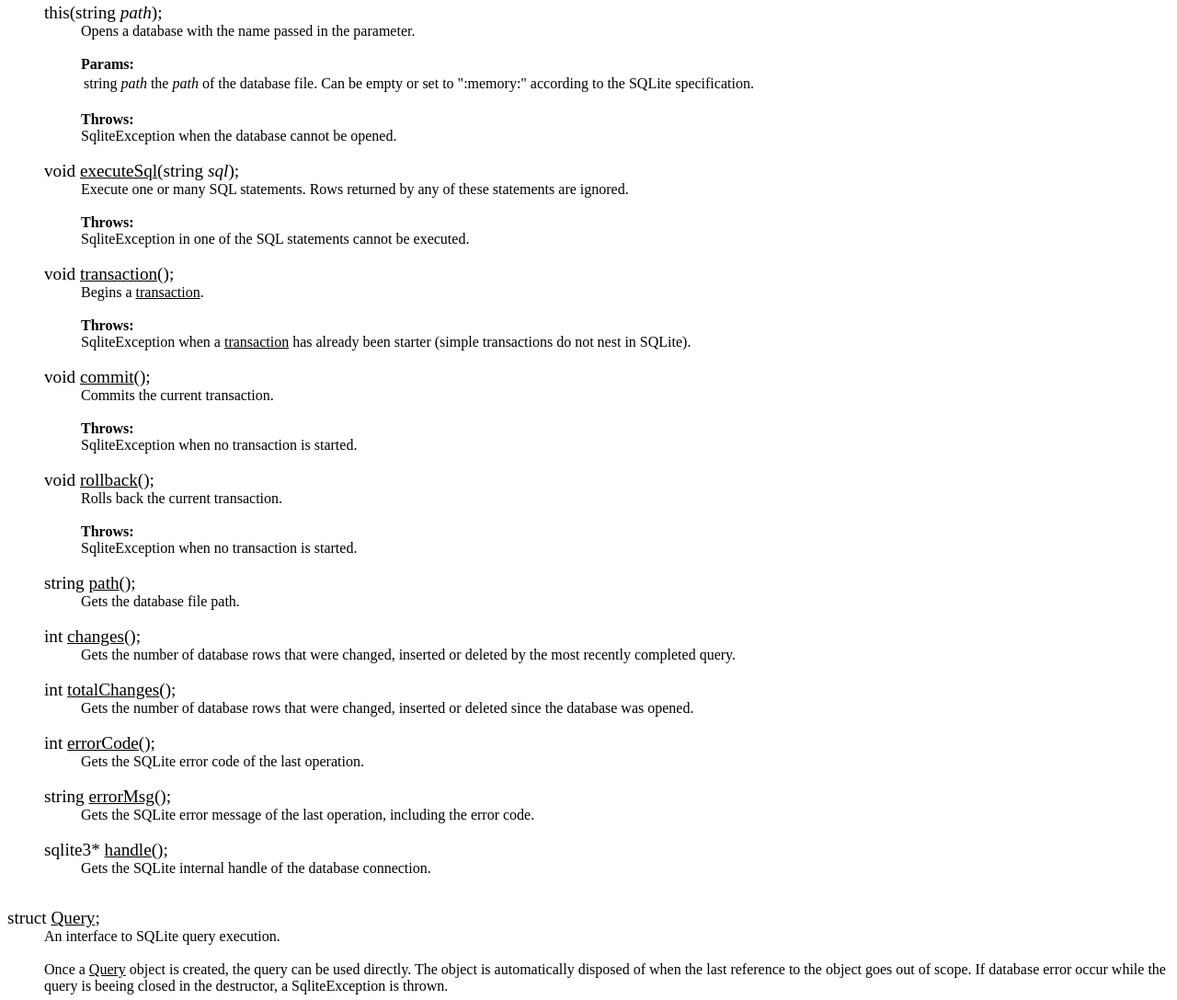
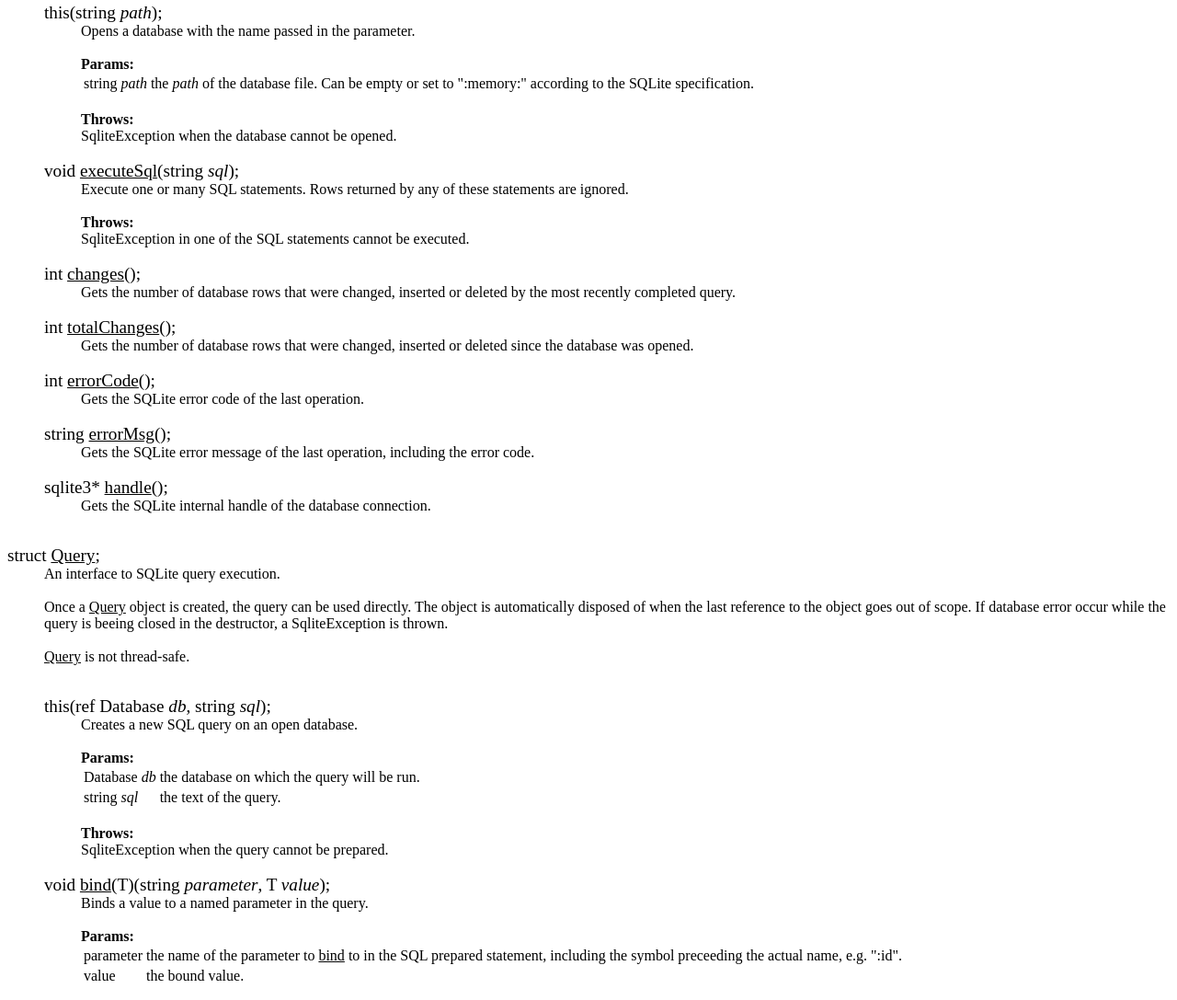
Before and after one commit to dlang-community/d2sqlite3, a plain HTML site: page sqlite.html in a window 1280 px wide. Shown: the part 2347-3434 px from the top of the page at 92% size. Drawn offline with Linux system fonts and the light colour scheme.

Commit message:
removed transaction facility
Signed-off-by: Nicolas Sicard <dransic@gmail.com>

```diff
--- a/sqlite.html
+++ b/sqlite.html
@@ -191,36 +191,6 @@
 SqliteException in one of the SQL statements cannot be executed.<br><br>
 
 </dd>
-<dt><big>void <u>transaction</u>();
-</big></dt>
-<dd>Begins a <u>transaction</u>.
-<br><br>
-<b>Throws:</b><br>
-SqliteException when a <u>transaction</u> has already been starter (simple
-        transactions do not nest in SQLite).<br><br>
-
-</dd>
-<dt><big>void <u>commit</u>();
-</big></dt>
-<dd>Commits the current transaction.
-<br><br>
-<b>Throws:</b><br>
-SqliteException when no transaction is started.<br><br>
-
-</dd>
-<dt><big>void <u>rollback</u>();
-</big></dt>
-<dd>Rolls back the current transaction.
-<br><br>
-<b>Throws:</b><br>
-SqliteException when no transaction is started.<br><br>
-
-</dd>
-<dt><big>string <u>path</u>();
-</big></dt>
-<dd>Gets the database file path.<br><br>
-
-</dd>
 <dt><big>int <u>changes</u>();
 </big></dt>
 <dd>Gets the number of database rows that were changed, inserted or deleted by
```
Also changed, not shown: 2 other files.
